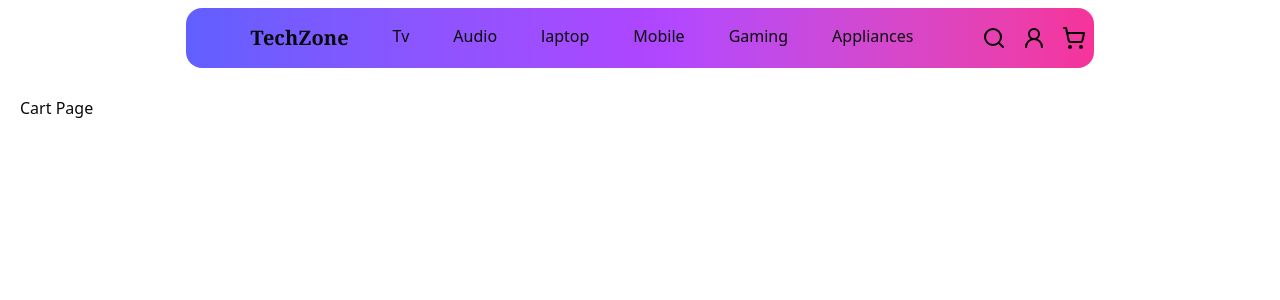
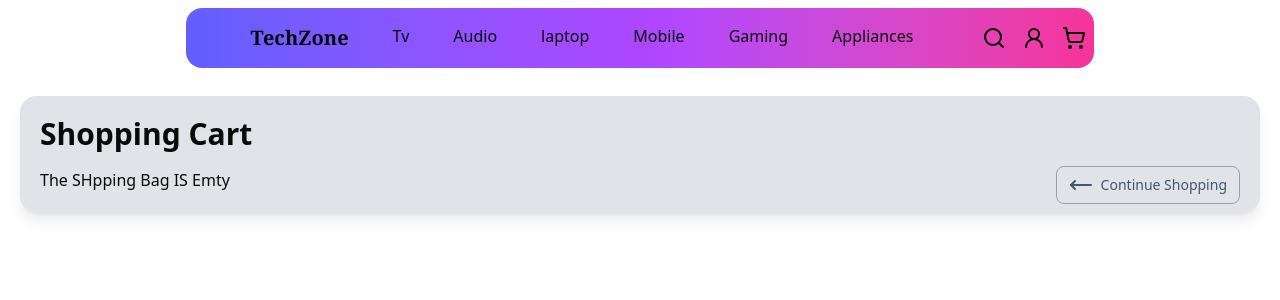
Before and after one commit to mrejo11/Ecommerce-Store, a Next.js app: page /Cart in a window 1280 px wide. Shown: the top 300 px of the page. Built offline with nearby package versions, Linux system fonts and the light colour scheme.

Commit message:
logicCartPage

```diff
--- a/package.json
+++ b/package.json
@@ -27,6 +27,7 @@
     "react-dom": "^19.0.0",
     "react-redux": "^9.2.0",
     "react-slick": "^0.30.3",
+    "redux-persist": "^6.0.0",
     "slick-carousel": "^1.8.1",
     "tailwind-merge": "^3.0.2",
     "tailwindcss-animate": "^1.0.7"
--- a/src/app/Cart/page.tsx
+++ b/src/app/Cart/page.tsx
@@ -1,8 +1,42 @@
+'use client'
+import { useRouter } from "next/navigation";
+import { MoveLeft } from "lucide-react";
+import { useSelector } from "react-redux";
+import { RootState } from "@/store/store";
+
+
+
+
 
 export default function Cart() {
+
+  // catch arry of product that add to cart state in the product modal component
+  const cart=useSelector((state:RootState)=>state.productModal.cart)
+  const router=useRouter()
+
+
+
+
+const handleClick=()=>{
+    router.push("/")
+  }
+
   return (
-    <div className='m-5'>
-      Cart Page
-    </div>
-  )
+<div className="relative container mx-auto p-5">
+  <div className="w-full p-5 bg-gray-400/30 backdrop-blur-lg rounded-2xl shadow-lg flex flex-col gap-4">
+    <h1 className="text-3xl font-bold">Shopping Cart</h1>
+    <button className="flex items-center gap-2 self-start border border-gray-400 px-3 py-1.5 text-sm text-slate-600 font-medium hover:border-black rounded-md transition-colors md:absolute md:right-5 md:bottom-2 cursor-pointer"
+    onClick={handleClick}
+    >
+      <MoveLeft />
+      <span className="hidden md:block">Continue Shopping</span>
+    </button>
+    {cart.length===0?(<p>The SHpping Bag IS Emty</p>) :(
+      cart.map((product)=>{
+        return <div key={product.id}>{product.title}</div>
+      })
+    )}
+  </div>
+</div>
+  );
 }
--- a/src/app/components/DataFetch.tsx
+++ b/src/app/components/DataFetch.tsx
@@ -159,6 +159,7 @@ function ProductList() {
         ))}
       </div>
 
+      {/* open madoal component */}
       <ProductModal />
 
       {/* Pagination with page numbers */}
--- a/src/app/components/NavbarItems.tsx
+++ b/src/app/components/NavbarItems.tsx
@@ -166,7 +166,9 @@ export default function NavbarItems() {
                 </div>
 
                 <div>
-                  <ShoppingCart color="#000" />
+                  <Link href="/Cart">
+                    <ShoppingCart color="#000" />
+                  </Link>
                 </div>
               </div>
             </div>
--- a/src/app/components/ProductModal.tsx
+++ b/src/app/components/ProductModal.tsx
@@ -51,7 +51,7 @@ function ProductModal() {
   onClick={() => dispatch(closeModal())}
 >
   <motion.div
-    className="relative grid md:grid-cols-2 bg-white p-5 rounded-lg w-full max-w-[80%] h-screen md:h-[80vh] overflow-auto"
+    className="relative grid md:grid-cols-2 bg-white p-5 rounded-lg w-full max-w-[80%] h-[90vh] md:h-[80vh] overflow-auto"
     variants={modalVariants}
     initial="hidden"
     animate="visible"
--- a/src/store/modalSlice.ts
+++ b/src/store/modalSlice.ts
@@ -1,7 +1,14 @@
 import { createSlice,PayloadAction } from "@reduxjs/toolkit";
 import { Product } from "@/type";
 
-
+// تابع برای گرفتن سبد خرید از localStorage
+const loadCartFromStorage = (): Product[] => {
+    if (typeof window !== "undefined") { // چک کردن اینکه توی مرورگر هستیم
+      const savedCart = localStorage.getItem("cart");
+      return savedCart ? JSON.parse(savedCart) : [];
+    }
+    return [];
+  };
 interface ProductModalState{
     isOpen:boolean;
     selectedProduct:Product|null;
@@ -11,7 +18,7 @@ interface ProductModalState{
 const initialState:ProductModalState={
     isOpen:false,
     selectedProduct:null,
-    cart:[],
+    cart:loadCartFromStorage(),
 }
 
 export const ProductModalsSlice=createSlice({
@@ -31,6 +38,7 @@ export const ProductModalsSlice=createSlice({
         //add product to buy basket
         addToCart(state,action:PayloadAction<Product>){
             state.cart.push(action.payload)
+            localStorage.setItem("cart", JSON.stringify(state.cart));
         },
     }
 })
```
Also changed, not shown: src/app/mobile/page.tsx (line endings or trailing spaces), 1 other file (tests, documents, lock files or other folders).
